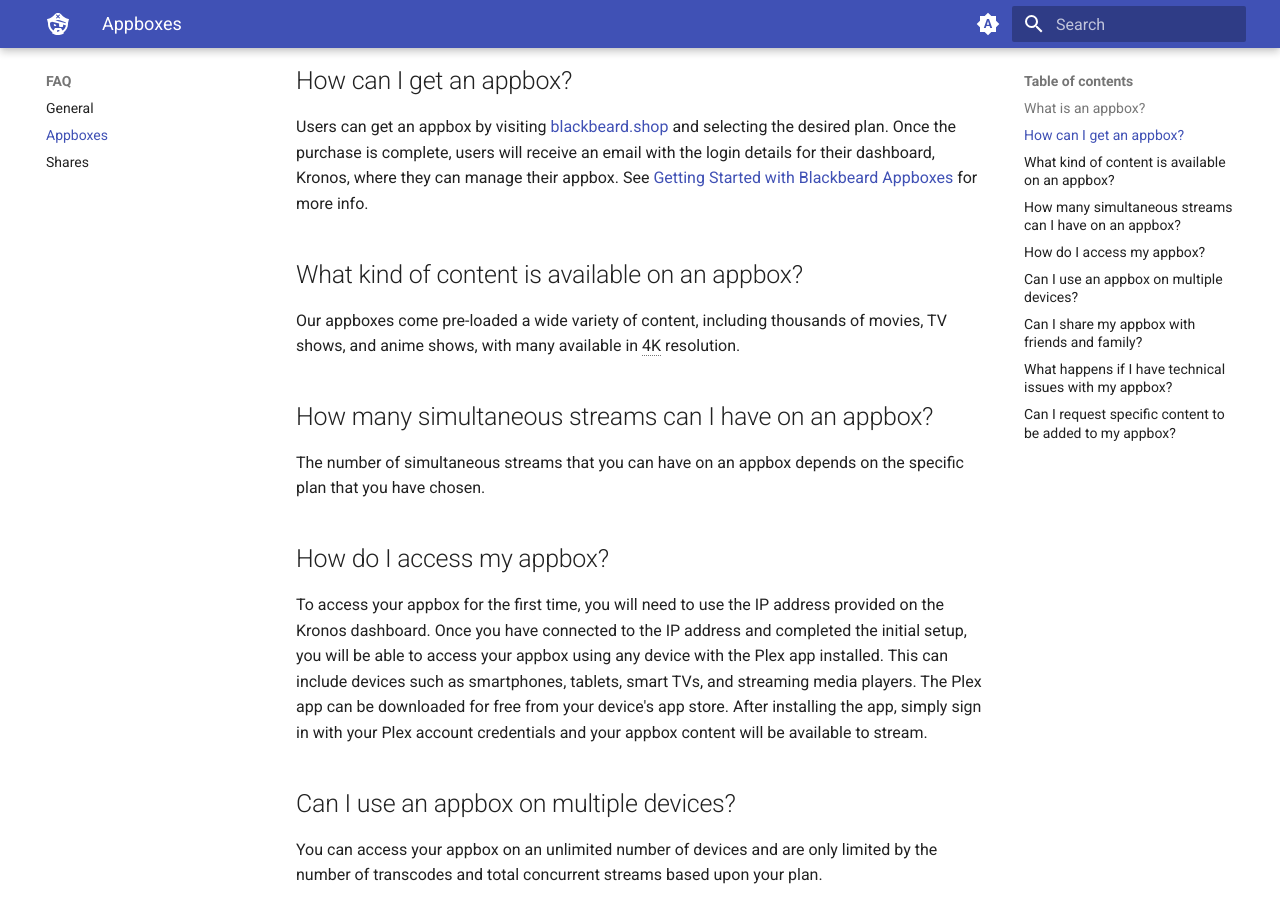
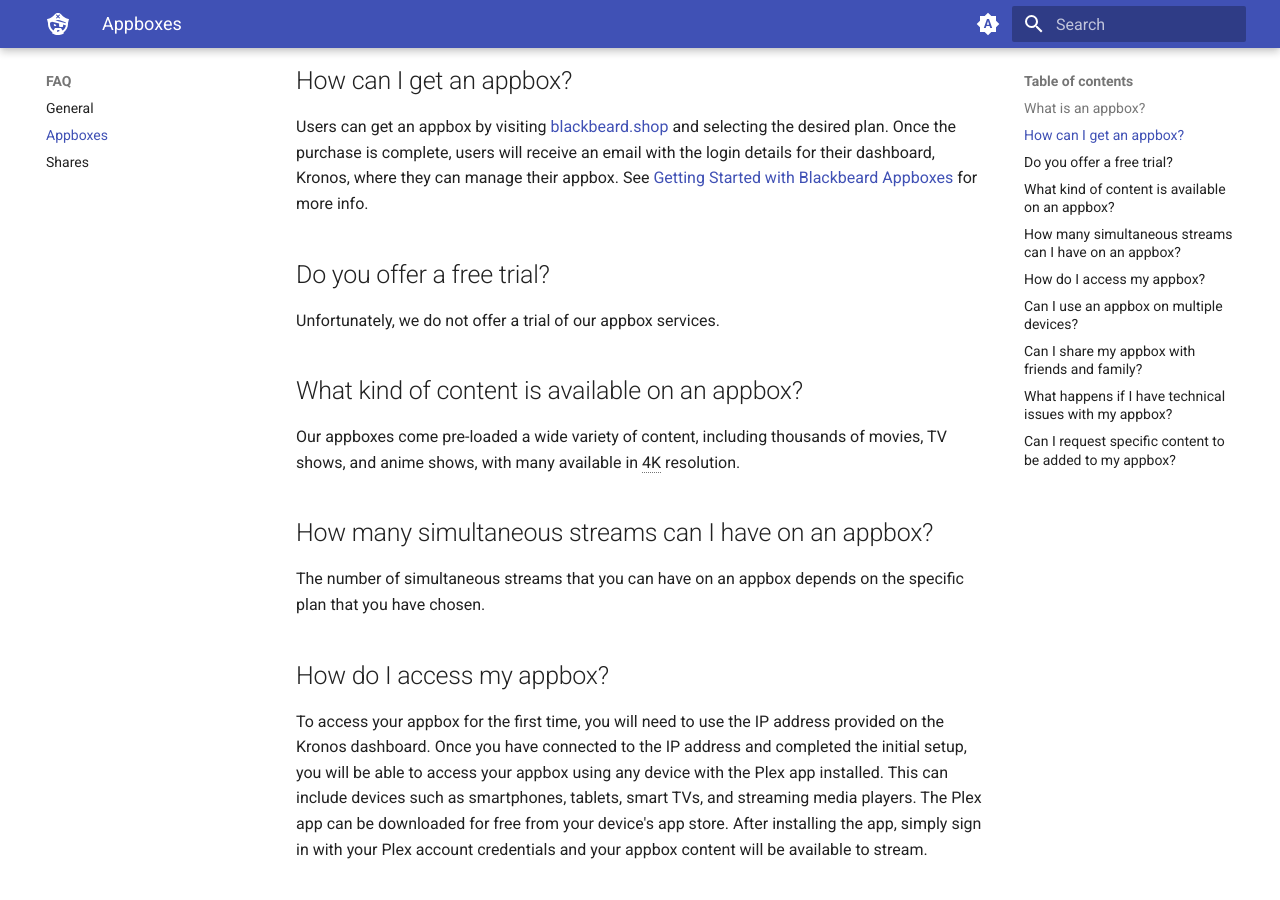
Before and after one commit to neomedia6989/docs-2, an MkDocs documentation site: the page built from docs/faq/appboxes.md, in a window 1280 px wide and 900 px high, scrolled down 996 px. Built offline with MkDocs 1.6.1 and Material for MkDocs 9.7.7, drawn with Linux system fonts in a browser that asks for light colours.

Commit message:
Update appboxes.md

```diff
--- a/docs/faq/appboxes.md
+++ b/docs/faq/appboxes.md
@@ -17,6 +17,10 @@
 ## How can I get an appbox?
 
 Users can get an appbox by visiting [blackbeard.shop](https://blackbeard.shop) and selecting the desired plan. Once the purchase is complete, users will receive an email with the login details for their dashboard, Kronos, where they can manage their appbox. See [Getting Started with Blackbeard Appboxes](../appboxes/getting-started.md) for more info.
+
+## Do you offer a free trial?
+
+Unfortunately, we do not offer a trial of our appbox services.
 
 ## What kind of content is available on an appbox?
 
```
